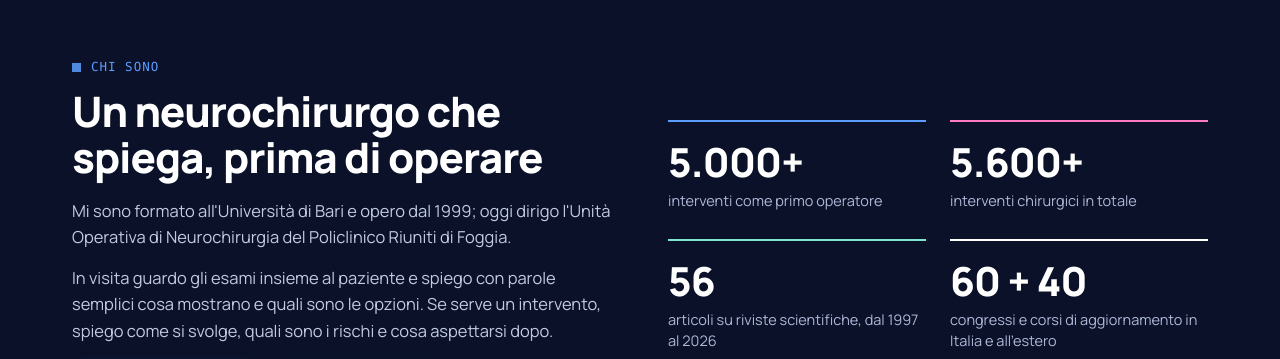
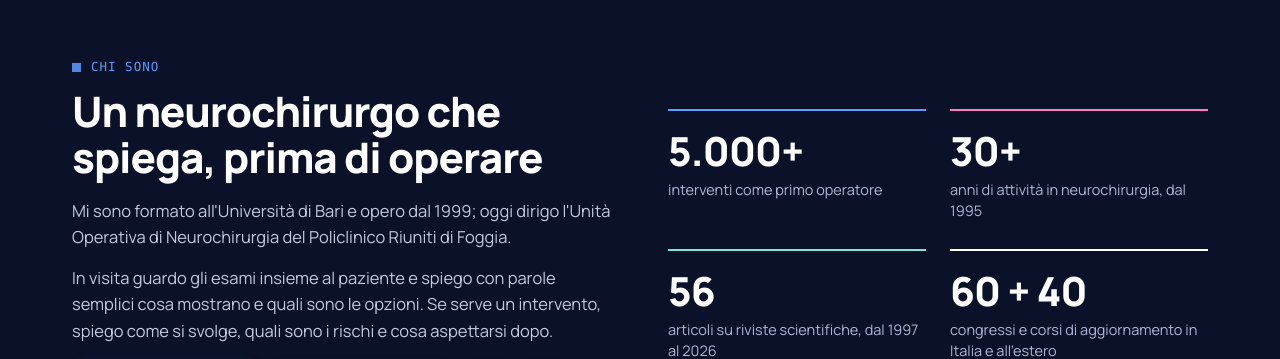
Before and after one commit to adskir/bozzacolamaria, a plain HTML site: page index.html in a window 1280 px wide. Shown: the part 3160-3519 px from the top of the page. Drawn offline with Linux system fonts and the light colour scheme.

Commit message:
Home: 30+ anni al posto di 5.600 totali (coerente con il curriculum)
Co-Authored-By: Claude Opus 5.5 <noreply@anthropic.com>
Claude-Session: https://claude.ai/code/session_01KutUNZmbXa2PRUqu11jtbw

```diff
--- a/index.html
+++ b/index.html
@@ -216,7 +216,7 @@
     </div>
     <div class="about-stats">
       <div class="stat"><b>5.000+</b><span>interventi come primo operatore</span></div>
-      <div class="stat"><b>5.600+</b><span>interventi chirurgici in totale</span></div>
+      <div class="stat"><b>30+</b><span>anni di attività in neurochirurgia, dal 1995</span></div>
       <div class="stat"><b>56</b><span>articoli su riviste scientifiche, dal 1997 al 2026</span></div>
       <div class="stat"><b>60 + 40</b><span>congressi e corsi di aggiornamento in Italia e all&#39;estero</span></div>
     </div>
```
